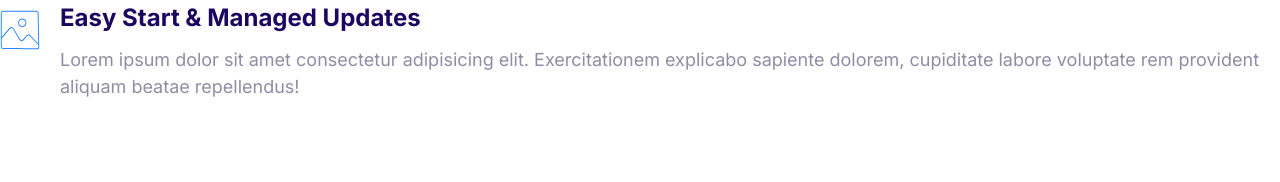
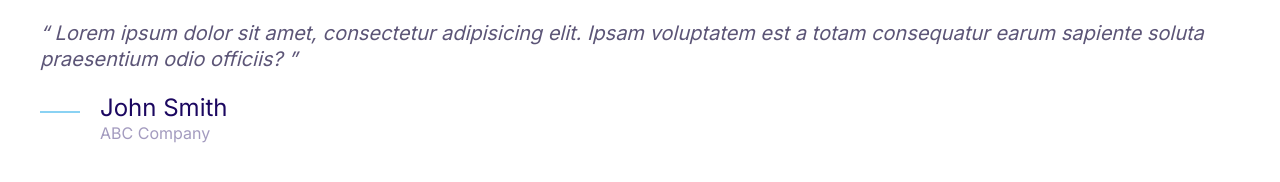
Before and after one commit to ValentinSerban/valentin, a plain HTML site: page Hostify/index.html in a window 1280 px wide. Drawn offline with Linux system fonts and the light colour scheme.

Commit message:
Build quote component.

```diff
--- a/Hostify/css/styles.css
+++ b/Hostify/css/styles.css
@@ -4,6 +4,7 @@
   --color-accent: #ff3400;
   --color-headings: #1b0760;
   --color-body: #918ca4;
+  --color-body-darker: #5c5577;
   --color-border: #ccc;
   --border-radius: 30px;
 }
@@ -384,3 +385,52 @@ a {
 .media__image {
   margin-top: 1rem;
 }
+
+/* Quotes */
+
+.quote {
+  font-size: 3rem;
+  font-style: italic;
+  color: var(--color-body-darker);
+  line-height: 1.3;
+}
+
+.quote__text::before {
+  content: open-quote;
+}
+
+.quote__text::after {
+  content: close-quote;
+}
+
+.quote__author {
+  font-weight: 500;
+  font-style: normal;
+  margin-bottom: 0;
+}
+
+.quote__company {
+  color: var(--color-headings);
+  font-size: 2rem;
+  opacity: 0.4;
+  font-style: normal;
+}
+
+.quote__line {
+  position: relative;
+  bottom: 10px;
+}
+
+@media screen and (min-width: 1024px) {
+  .quote {
+    font-size: 2rem;
+  }
+
+  .quote__author {
+    font-size: 2.4rem;
+  }
+
+  .quote__company {
+    font-size: 1.6rem;
+  }
+}
--- a/Hostify/index.html
+++ b/Hostify/index.html
@@ -12,16 +12,23 @@
   <link rel="stylesheet" href="css/styles.css">
 </head>
 <body>
+<blockquote class="quote">
+  <p class="quote__text">
+    Lorem ipsum dolor sit amet, consectetur adipisicing elit. Ipsam voluptatem est a totam consequatur earum sapiente soluta praesentium odio officiis?
+  </p>
+  <footer>
     <div class="media">
       <div class="media__image">
-    <svg class="icon icon--primary">
-      <use xlink:href="images/sprite.svg#snap"></use>
+        <svg class="icon icon--primary quote__line">
+          <use xlink:href="images/sprite.svg#line"></use>
         </svg>
       </div>
       <div class="media__body">
-    <h3 class="media__title">Easy Start & Managed Updates</h3>
-    <p>Lorem ipsum dolor sit amet consectetur adipisicing elit. Exercitationem explicabo sapiente dolorem, cupiditate labore voluptate rem provident aliquam beatae repellendus!</p>
+        <h3 class="media__title quote__author">John Smith</h3>
+        <p class="quote__company">ABC Company</p>
       </div>
     </div>
+  </footer>
+</blockquote>
 </body>
 </html>
```
Also changed, not shown: Hostify/components/quote.html (added, +18 -0 lines). Lines whose indentation alone changed are shown as unchanged.
